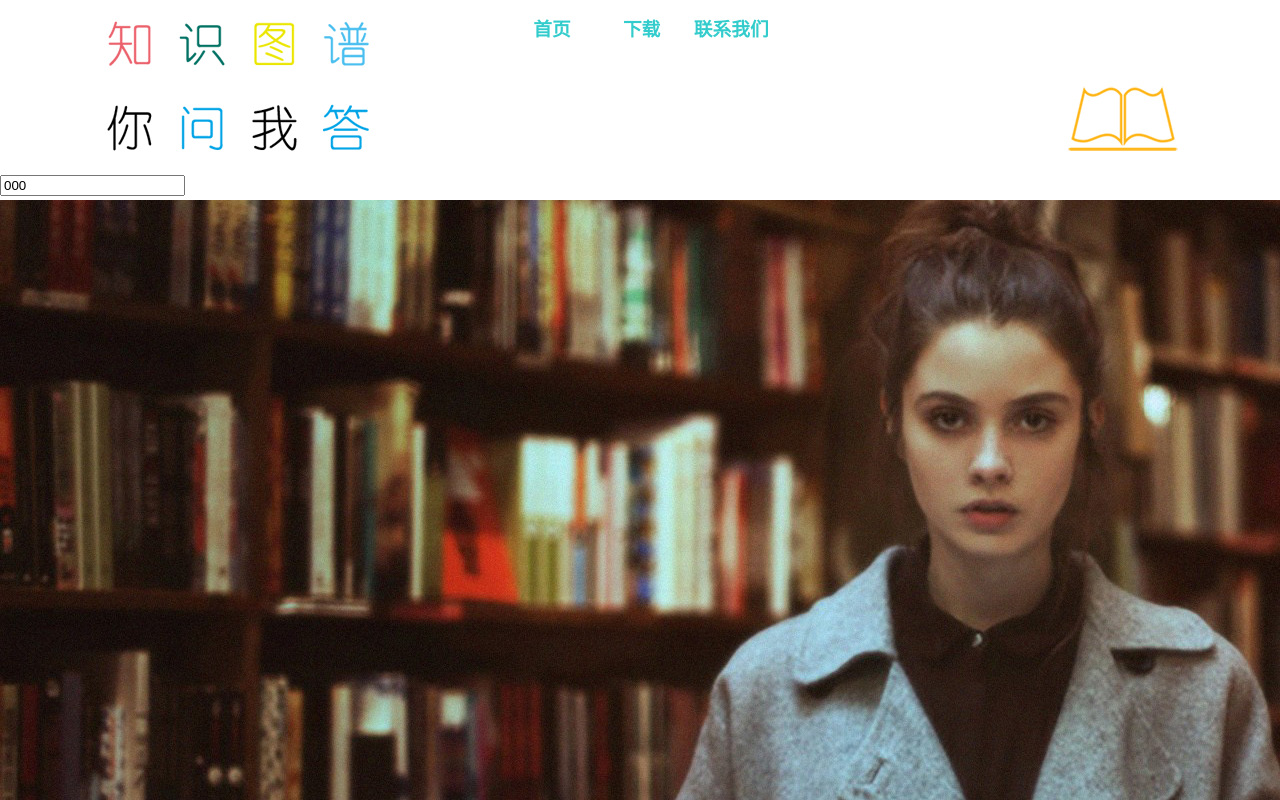
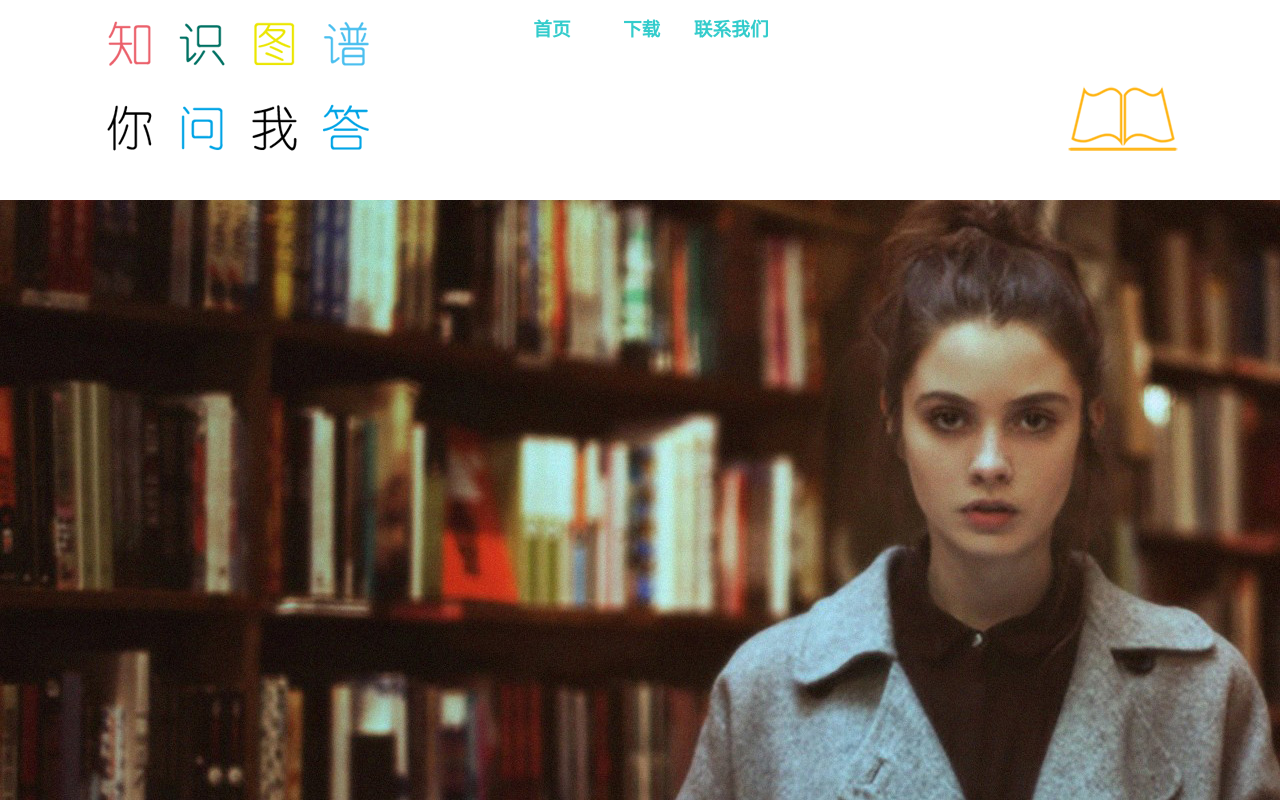
Before and after one commit to hanlin0114/Java-, a plain HTML site: page srtp/index.html in a window 1280 px wide. Drawn offline with Linux system fonts and the light colour scheme.

Commit message:
Update index.html

```diff
--- a/srtp/index.html
+++ b/srtp/index.html
@@ -12,7 +12,6 @@
   	<a id="index" href="index.html"><h3>首页</h3></a>
   	<a id="download" href="download.html"><h3>下载</h3></a>
   	<a id="connect" href="connect.html"><h3>联系我们</h3></a>
-  	<input type="text" id="test" value="000">
    </div>
    </section>
    <section id="pageTwo">
```
